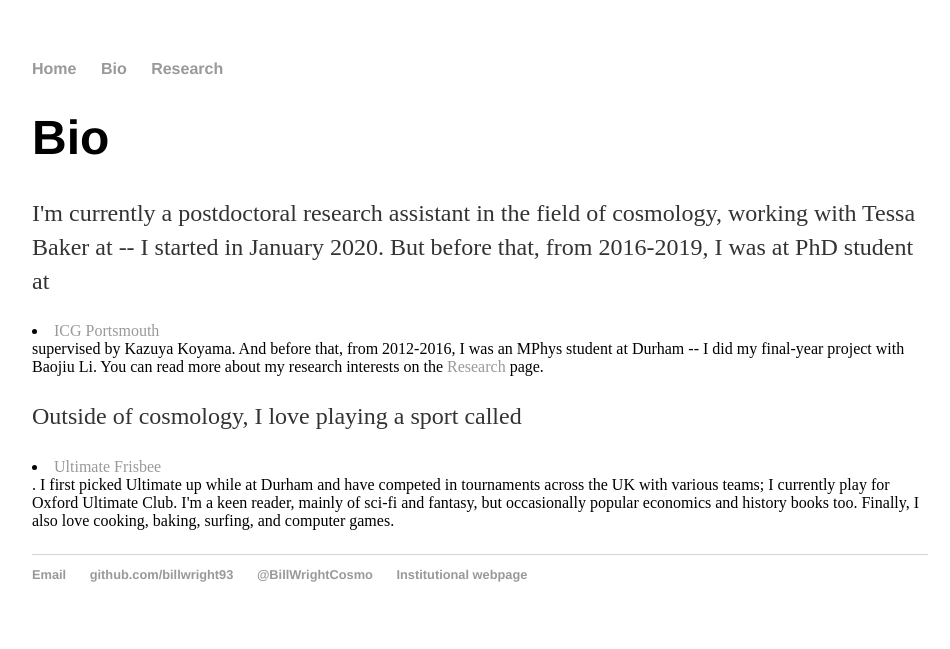
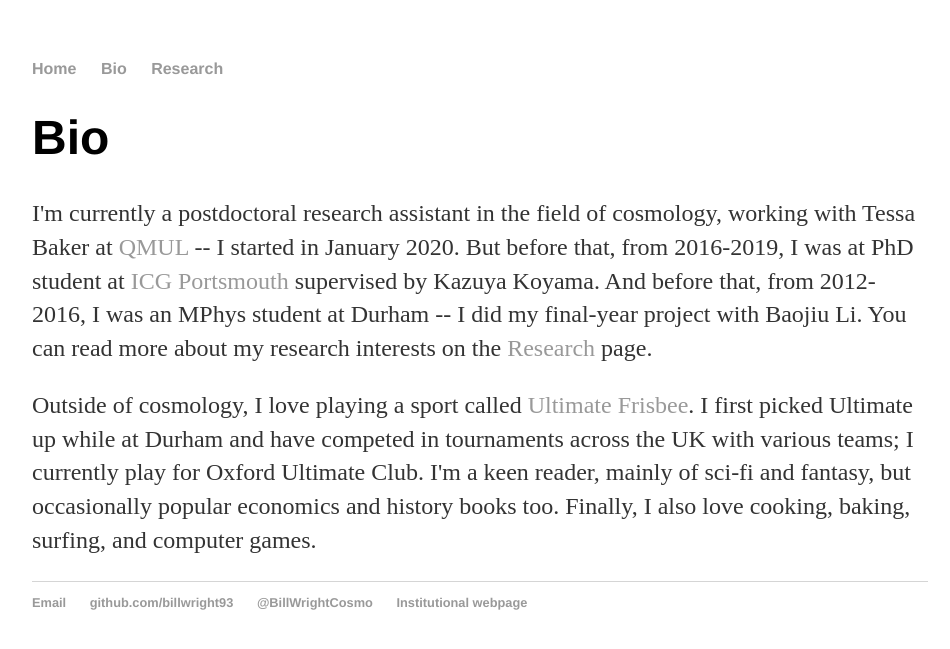
Before and after one commit to billwright93/billwright.github.io, a Jekyll site: the page built from bio/index.html, in a window 1280 px wide. Shown: the top 649 px of the page, without its empty margins (160-1110 px from the left). Built offline with Jekyll 4.4.1, drawn with Linux system fonts in a browser that asks for light colours.

Commit message:
Update index.html
Fixing links in Bio.

```diff
--- a/bio/index.html
+++ b/bio/index.html
@@ -4,6 +4,6 @@
 ---
 <div class="blurb">
 	<h1>Bio</h1>
-	<p>I'm currently a postdoctoral research assistant in the field of cosmology, working with Tessa Baker at  -- I started in January 2020. But before that, from 2016-2019, I was at PhD student at <li><a href="http://www.icg.port.ac.uk/">ICG Portsmouth</a></li> supervised by Kazuya Koyama. And before that, from 2012-2016, I was an MPhys student at Durham -- I did my final-year project with Baojiu Li. You can read more about my research interests on the <a href="/research">Research</a> page.</p>
-	<p>Outside of cosmology, I love playing a sport called <li><a href="https://en.wikipedia.org/wiki/Ultimate_(sport)">Ultimate Frisbee</a></li>. I first picked Ultimate up while at Durham and have competed in tournaments across the UK with various teams; I currently play for Oxford Ultimate Club. I'm a keen reader, mainly of sci-fi and fantasy, but occasionally popular economics and history books too. Finally, I also love cooking, baking, surfing, and computer games.</p>
+	<p>I'm currently a postdoctoral research assistant in the field of cosmology, working with Tessa Baker at <a href="https://www.qmul.ac.uk/spa/astro/">QMUL</a> -- I started in January 2020. But before that, from 2016-2019, I was at PhD student at <a href="http://www.icg.port.ac.uk/">ICG Portsmouth</a> supervised by Kazuya Koyama. And before that, from 2012-2016, I was an MPhys student at Durham -- I did my final-year project with Baojiu Li. You can read more about my research interests on the <a href="/research">Research</a> page.</p>
+	<p>Outside of cosmology, I love playing a sport called <a href="https://en.wikipedia.org/wiki/Ultimate_(sport)">Ultimate Frisbee</a>. I first picked Ultimate up while at Durham and have competed in tournaments across the UK with various teams; I currently play for Oxford Ultimate Club. I'm a keen reader, mainly of sci-fi and fantasy, but occasionally popular economics and history books too. Finally, I also love cooking, baking, surfing, and computer games.</p>
 </div><!-- /.blurb -->
```
